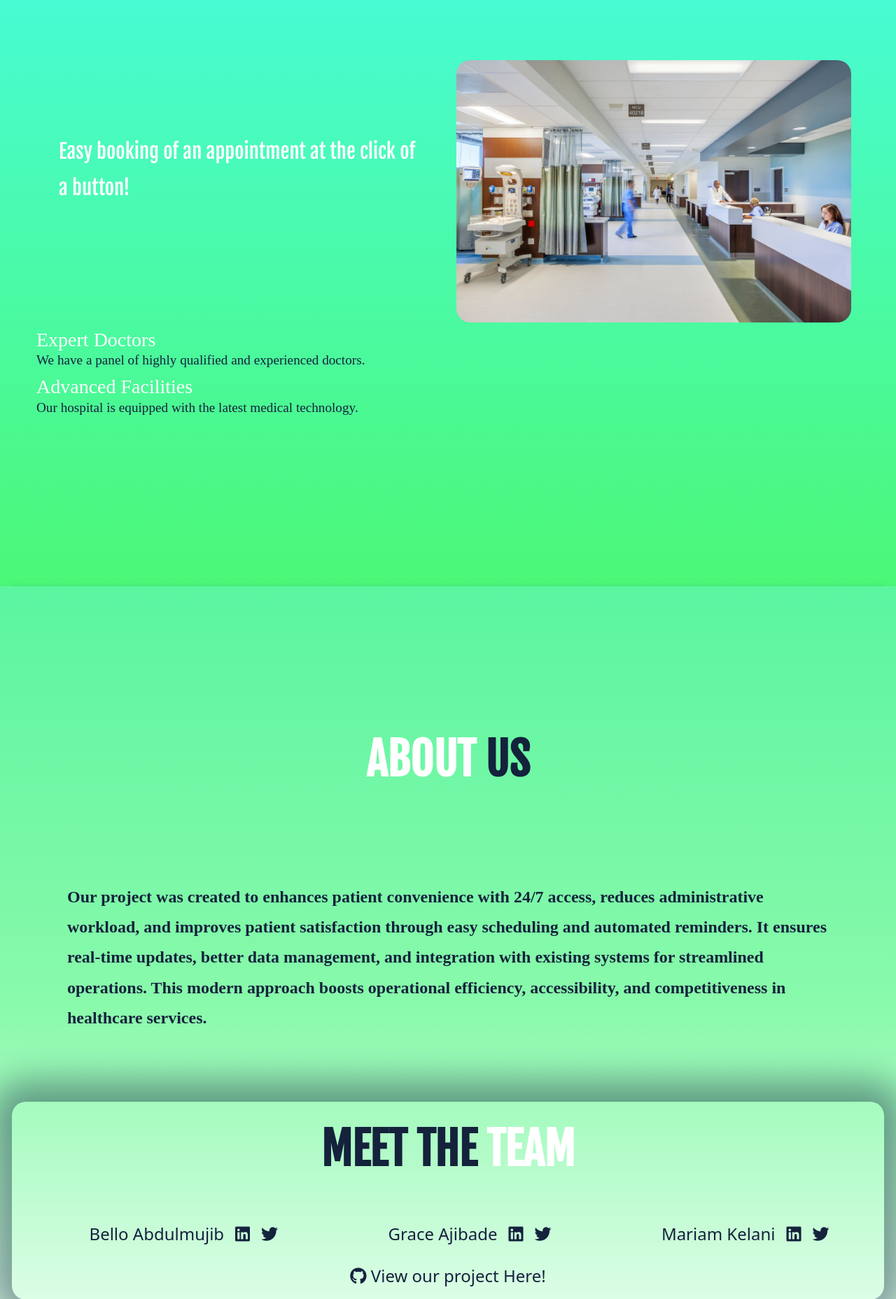
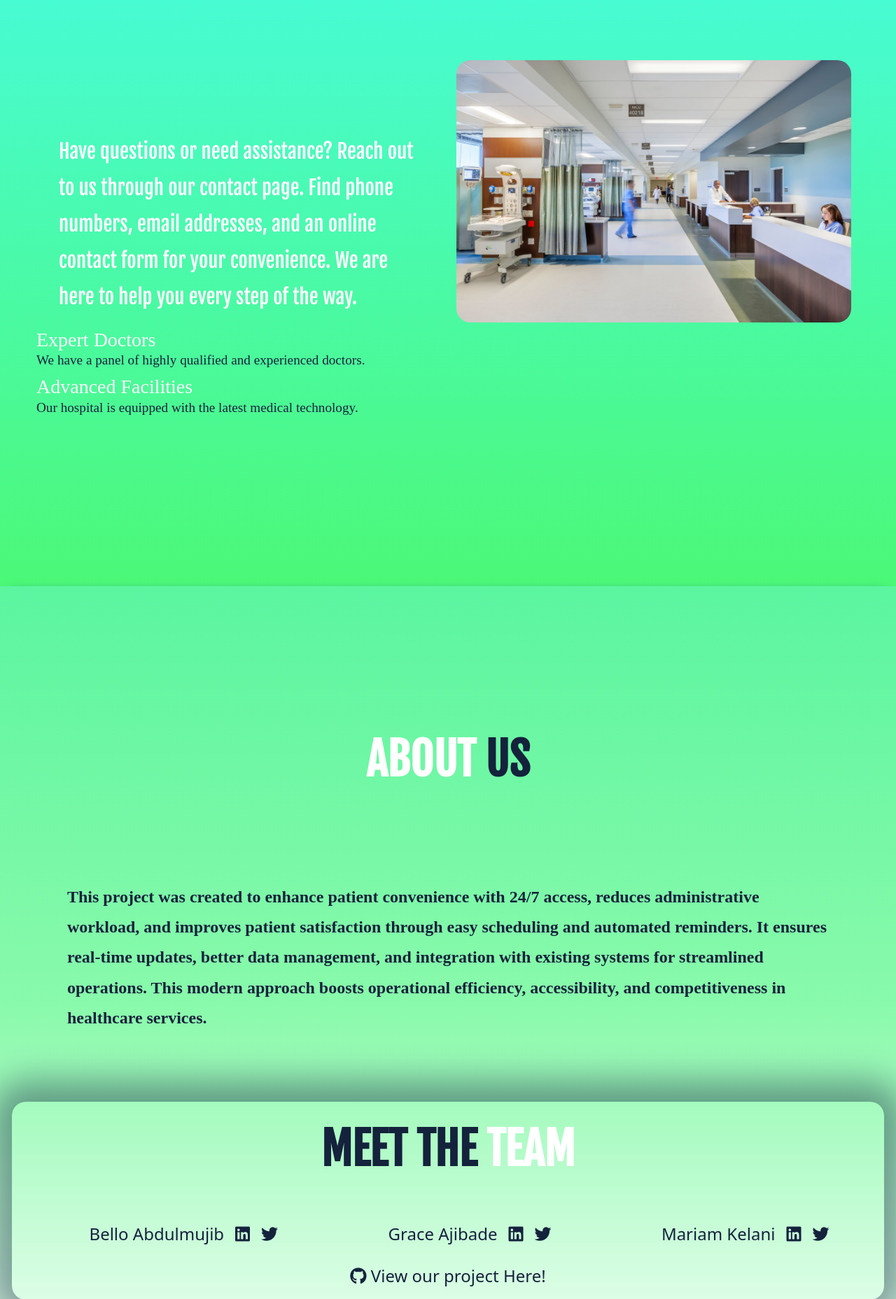
Before and after one commit to BelloAbdulmujib/MedEase_Portfolio_Project, a Flask app: page / in a window 1280 px wide. Shown: the part 2190-4047 px from the top of the page at 70% size. Run offline with Flask 3, Linux system fonts and the light colour scheme; some libraries are stand-ins or nearby versions.

Commit message:
MedEase_Portfolio_Project

```diff
--- a/app/templates/landing.html
+++ b/app/templates/landing.html
@@ -77,7 +77,7 @@
           <div class="row">
             <div class="content">
               <p>
-                Easy booking of an appointment at the click of a button!
+                Have questions or need assistance? Reach out to us through our contact page. Find phone numbers, email addresses, and an online contact form for your convenience. We are here to help you every step of the way.
               </p>
             </div>
             <div class="image">
@@ -100,7 +100,7 @@
         </div> -->
         <div class="content">
           <p>
-            Our project was created to enhances patient convenience with 24/7 access, reduces administrative workload, and improves patient satisfaction through easy scheduling
+            This project was created to enhance patient convenience with 24/7 access, reduces administrative workload, and improves patient satisfaction through easy scheduling
             and automated reminders. It ensures real-time updates, better data management, and integration with existing systems for streamlined operations. This modern approach boosts operational efficiency,
             accessibility, and competitiveness in healthcare services.
           </p>
@@ -129,10 +129,10 @@
           </li>
           <li>
              <a href="https://github.com/MoyosoreCoder">Mariam Kelani</a>
-             <a href="http://linkedin.com/in/mariam-kelani">
+             <a href="https://www.linkedin.com/in/mariam-kelani/">
               <i class="fa-brands fa-linkedin"></i>
             </a>
-            <a href="#">
+            <a href="https://x.com/moyosoreKelani">
               <i class="fa-brands fa-twitter"></i>
             </a>
           </li>
```
